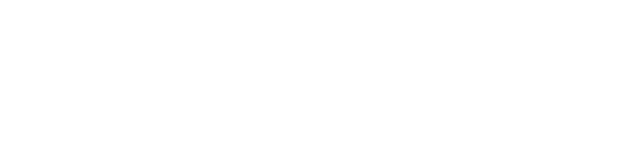
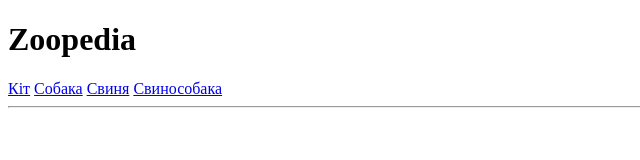
Before and after one commit to Maksym-Vakulenko/zoopedia, a plain HTML site: page index.html in a window 1280 px wide. Shown: the whole page, without its empty margins (0-640 px from the left). Drawn offline with Linux system fonts and the light colour scheme.

Commit message:
Add header and nav

```diff
--- a/index.html
+++ b/index.html
@@ -9,7 +9,24 @@
 </head>
 
 <body>
+    <header>
+        <h1>Zoopedia</h1>
+        <nav>
+            <a href="#">Кіт</a>
+            <a href="#">Собака</a>
+            <a href="#">Свиня</a>
+            <a href="#">Свинособака</a>
+        </nav>
+        <hr>
+    </header>
 
+    <main>
+
+    </main>
+
+    <footer>
+
+    </footer>
 </body>
 
 </html>
```
